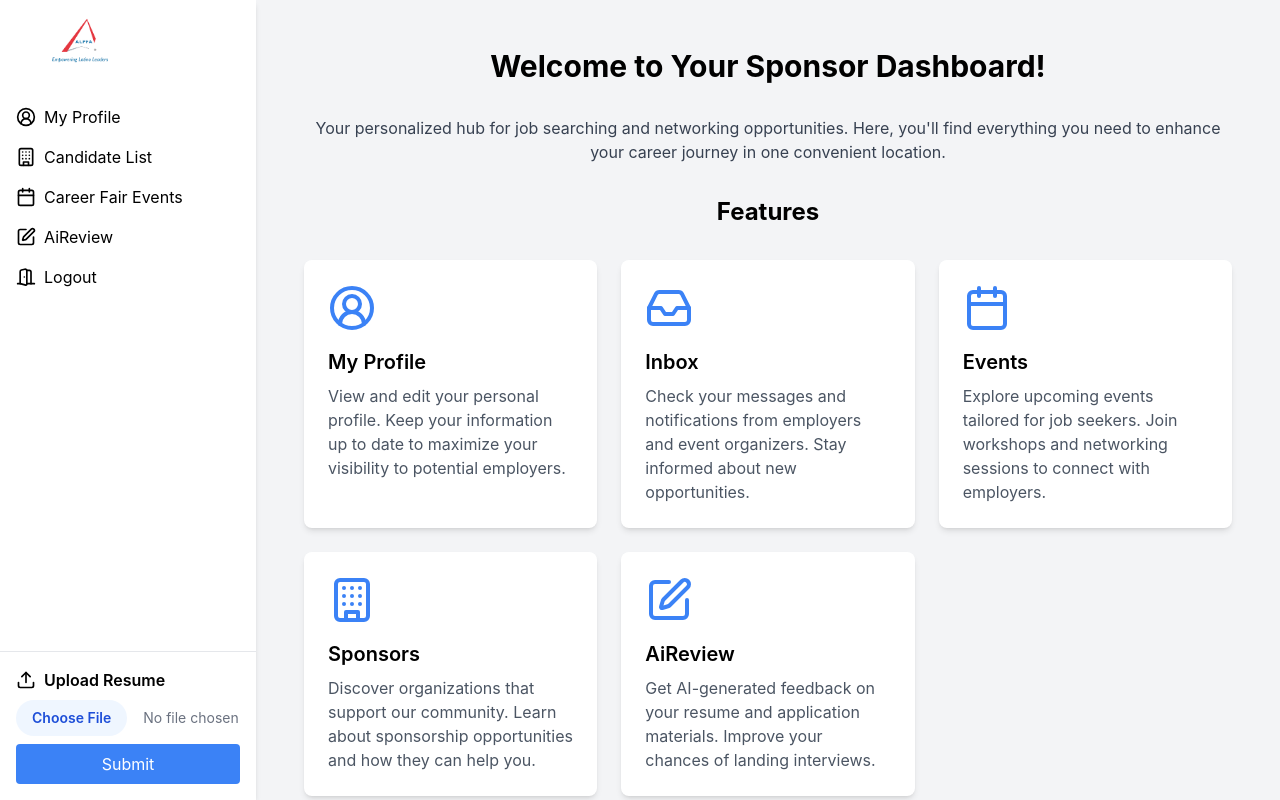
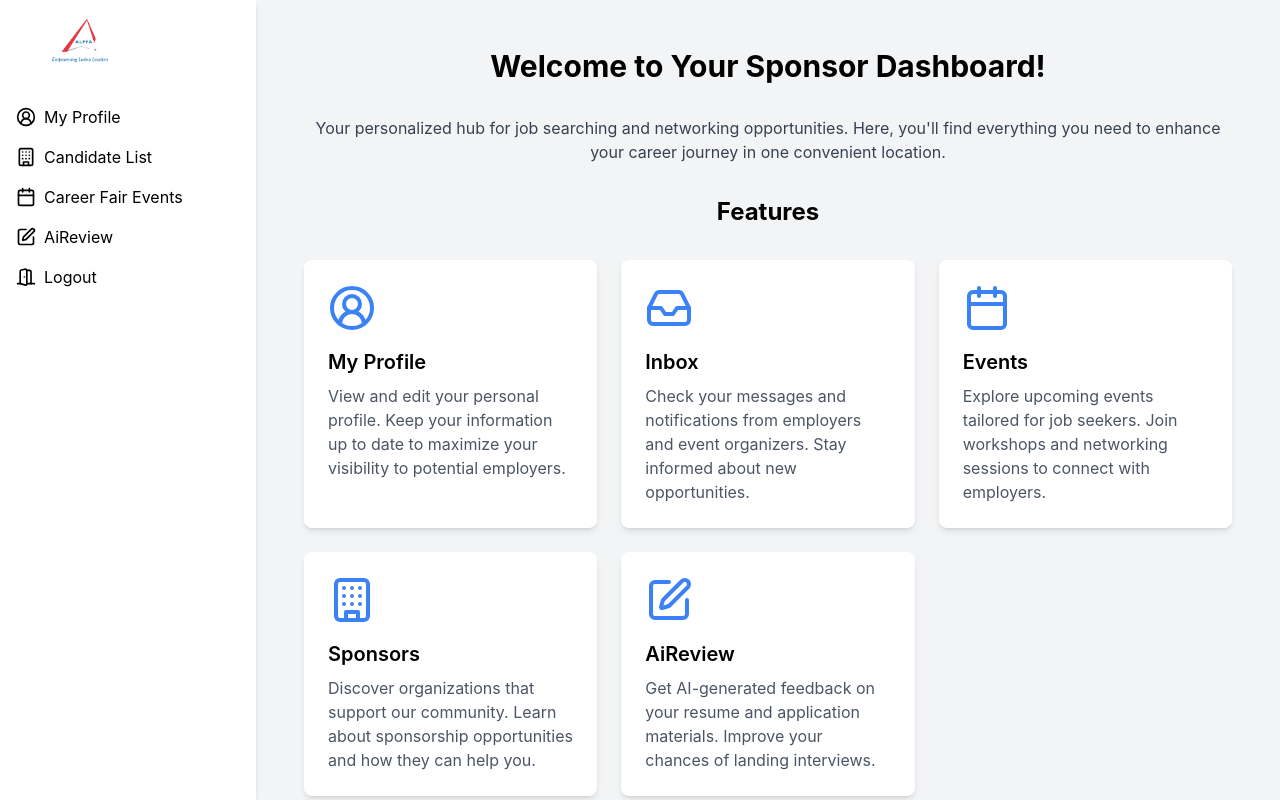
Before and after one commit to TraXIcoN/ALPFAteam3, a React (Create React App) app in the folder frontend/alpha3/: page /Sdashboard in a window 1280 px wide. Built offline with nearby package versions, Linux system fonts and the light colour scheme.

Commit message:
Fixed login issue

```diff
--- a/frontend/alpha3/src/views/login/Login.js
+++ b/frontend/alpha3/src/views/login/Login.js
@@ -85,9 +85,8 @@ const Login = () => {
     try {
       const token = localStorage.getItem("authToken");
       const csrfToken = Cookies.get("csrftoken");
-      const response = await axios.put(
+      const response = await axios.get(
         "http://localhost:8000/candidate/profile/",
-        formData, // Ensure formData has the correct values
         {
           headers: {
             Authorization: `Token ${token}`,
@@ -98,13 +97,27 @@ const Login = () => {
       );
       navigate("/CandidateDashboard"); // Redirect if candidate does not exist
     } catch (error) {
-      // Navigate to CandidateDashboard after successful login
-      navigate("/Sdashboard"); // Redirect to CandidateDashboard
-      if (error.response && error.response.status === 404) {
-        return null; // Return null if a 404 error occurs
+      try {
+        const token = localStorage.getItem("authToken");
+        const csrfToken = Cookies.get("csrftoken");
+        const sponsorResponse = await axios.get(
+          "http://localhost:8000/sponsor/profile/",
+          {
+            headers: {
+              Authorization: `Token ${token}`,
+              "X-CSRFToken": csrfToken,
+              "Content-Type": "application/json",
+            },
+          }
+        );
+        navigate("/Sdashboard"); // Redirect to SponsorDashboard
+      } catch (error) {
+        if (error.response && error.response.status === 404) {
+          return null; // Return null if a 404 error occurs
+        }
+        console.error("Error checking candidate:", error);
+        return false; // Return false for other errors
       }
-      console.error("Error checking candidate:", error);
-      return false; // Return false for other errors
     }
   };
 
--- a/frontend/alpha3/src/views/sponsor/Sdashboard.js
+++ b/frontend/alpha3/src/views/sponsor/Sdashboard.js
@@ -134,39 +134,6 @@ const Sidebar = ({ activePage, setActivePage }) => {
           ))}
         </ul>
       </nav>
-      <div className="p-4 border-t">
-        {uploadedFileName && ( // Conditionally render the button if a file is uploaded
-          <a
-            href={`http://localhost:8000/media/resumes/${uploadedFileName}`} // Update with your Django media URL
-            className="block w-full bg-green-500 text-white py-2 px-4 rounded text-center mb-2"
-            target="_blank"
-            rel="noopener noreferrer"
-          >
-            View Uploaded Resume
-          </a>
-        )}
-        <h3 className="font-semibold mb-2 flex items-center">
-          <Upload className="mr-2" size={20} />
-          Upload Resume
-        </h3>
-        <input
-          type="file"
-          onChange={handleFileChange}
-          className="block w-full text-sm text-gray-500
-            file:mr-4 file:py-2 file:px-4
-            file:rounded-full file:border-0
-            file:text-sm file:font-semibold
-            file:bg-blue-50 file:text-blue-700
-            hover:file:bg-blue-100
-          "
-        />
-        <button
-          onClick={handleSubmit}
-          className="mt-2 w-full bg-blue-500 text-white py-2 px-4 rounded hover:bg-blue-600 transition duration-200"
-        >
-          Submit
-        </button>
-      </div>
     </div>
   );
 };
```
Also changed, not shown: 2 other files (tests, documents, lock files or other folders).
